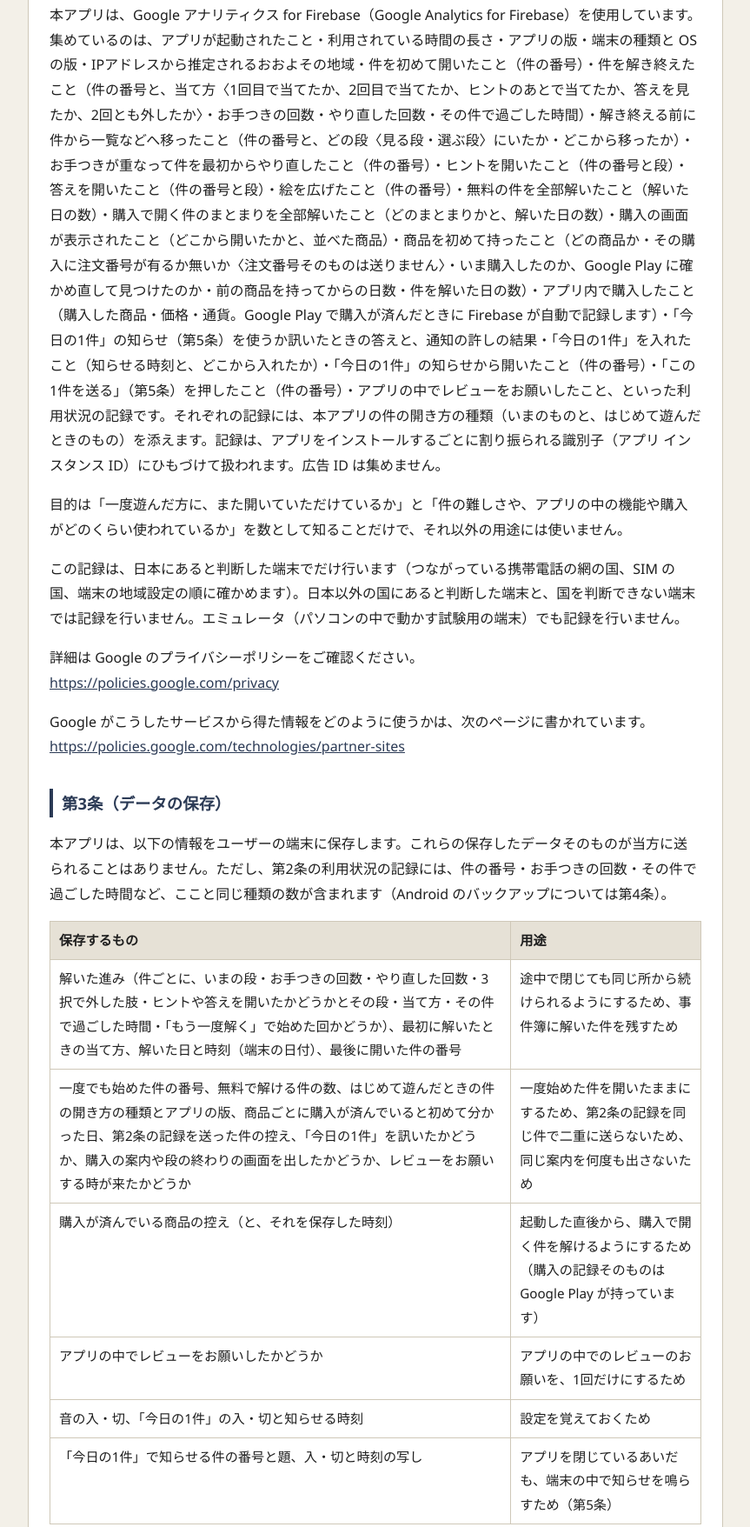
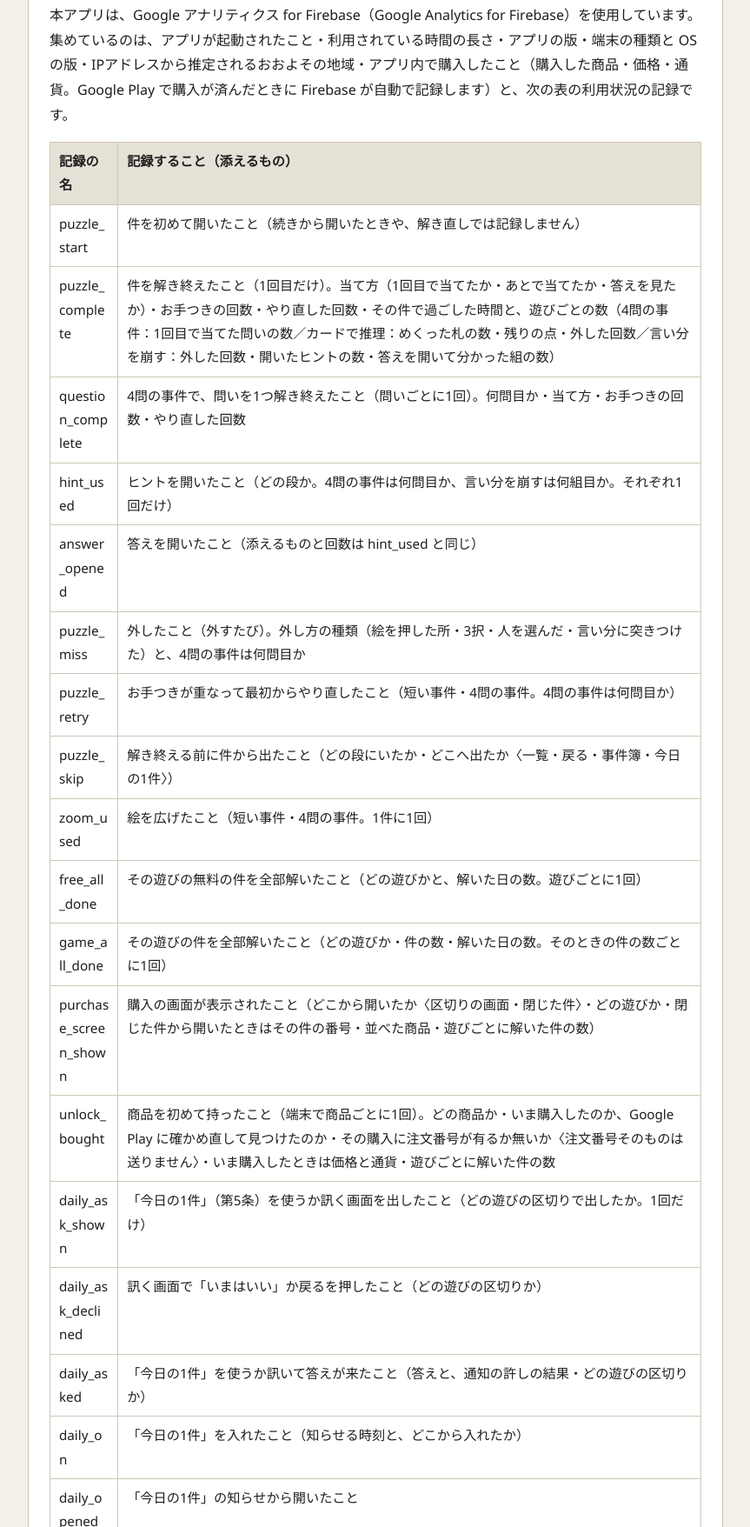
Before and after one commit to cof745/genba-privacy, a plain HTML site: page index.html in a window 1280 px wide. Shown: the part 907-2663 px from the top of the page at 87% size, without its empty margins (208-1071 px from the left). Drawn offline with Linux system fonts and the light colour scheme.

Commit message:
第2条の記録の一覧を、アプリが送る印に合わせる（最終更新日 2026-10-05）
question_complete・puzzle_miss・game_all_done・daily_ask_shown・daily_ask_declined を足し、
もう送っていない段の記録（tier_done）を消した。印ごとの1行の説明を表にした。

Co-Authored-By: Claude Opus 5.5 <noreply@anthropic.com>

```diff
--- a/index.html
+++ b/index.html
@@ -107,7 +107,31 @@
         <p>本アプリ内での購入（アプリ内課金）の手続きは、すべて Google Play が行います。本アプリで買えるのは、1回払いの商品3つです（定期購入はありません）。クレジットカード番号などの支払いの情報は Google Play が直接受け取り、本アプリと当方が受け取ることはありません。本アプリは、購入が済んでいるかどうかを端末の中で Google Play に確かめ、その結果で、購入で開く件（無料で解けるはじめの件より先の件）を解けるようにします（第3条）。本アプリから当方に購入の情報を送ることはありません。なお、購入が済んだことは、第2条の Google アナリティクス for Firebase が利用状況の記録の一部として記録します。</p>
 
         <h2>第2条（利用状況の測定について）</h2>
-        <p>本アプリは、Google アナリティクス for Firebase（Google Analytics for Firebase）を使用しています。集めているのは、アプリが起動されたこと・利用されている時間の長さ・アプリの版・端末の種類と OS の版・IPアドレスから推定されるおおよその地域・件を初めて開いたこと（件の番号）・件を解き終えたこと（件の番号と、当て方〈1回目で当てたか、2回目で当てたか、ヒントのあとで当てたか、答えを見たか、2回とも外したか〉・お手つきの回数・やり直した回数・その件で過ごした時間）・解き終える前に件から一覧などへ移ったこと（件の番号と、どの段〈見る段・選ぶ段〉にいたか・どこから移ったか）・お手つきが重なって件を最初からやり直したこと（件の番号）・ヒントを開いたこと（件の番号と段）・答えを開いたこと（件の番号と段）・絵を広げたこと（件の番号）・無料の件を全部解いたこと（解いた日の数）・購入で開く件のまとまりを全部解いたこと（どのまとまりかと、解いた日の数）・購入の画面が表示されたこと（どこから開いたかと、並べた商品）・商品を初めて持ったこと（どの商品か・その購入に注文番号が有るか無いか〈注文番号そのものは送りません〉・いま購入したのか、Google Play に確かめ直して見つけたのか・前の商品を持ってからの日数・件を解いた日の数）・アプリ内で購入したこと（購入した商品・価格・通貨。Google Play で購入が済んだときに Firebase が自動で記録します）・「今日の1件」の知らせ（第5条）を使うか訊いたときの答えと、通知の許しの結果・「今日の1件」を入れたこと（知らせる時刻と、どこから入れたか）・「今日の1件」の知らせから開いたこと（件の番号）・「この1件を送る」（第5条）を押したこと（件の番号）・アプリの中でレビューをお願いしたこと、といった利用状況の記録です。それぞれの記録には、本アプリの件の開き方の種類（いまのものと、はじめて遊んだときのもの）を添えます。記録は、アプリをインストールするごとに割り振られる識別子（アプリ インスタンス ID）にひもづけて扱われます。広告 ID は集めません。</p>
+        <p>本アプリは、Google アナリティクス for Firebase（Google Analytics for Firebase）を使用しています。集めているのは、アプリが起動されたこと・利用されている時間の長さ・アプリの版・端末の種類と OS の版・IPアドレスから推定されるおおよその地域・アプリ内で購入したこと（購入した商品・価格・通貨。Google Play で購入が済んだときに Firebase が自動で記録します）と、次の表の利用状況の記録です。</p>
+        <table>
+            <tr><th>記録の名</th><th>記録すること（添えるもの）</th></tr>
+            <tr><td>puzzle_start</td><td>件を初めて開いたこと（続きから開いたときや、解き直しでは記録しません）</td></tr>
+            <tr><td>puzzle_complete</td><td>件を解き終えたこと（1回目だけ）。当て方（1回目で当てたか・あとで当てたか・答えを見たか）・お手つきの回数・やり直した回数・その件で過ごした時間と、遊びごとの数（4問の事件：1回目で当てた問いの数／カードで推理：めくった札の数・残りの点・外した回数／言い分を崩す：外した回数・開いたヒントの数・答えを開いて分かった組の数）</td></tr>
+            <tr><td>question_complete</td><td>4問の事件で、問いを1つ解き終えたこと（問いごとに1回）。何問目か・当て方・お手つきの回数・やり直した回数</td></tr>
+            <tr><td>hint_used</td><td>ヒントを開いたこと（どの段か。4問の事件は何問目か、言い分を崩すは何組目か。それぞれ1回だけ）</td></tr>
+            <tr><td>answer_opened</td><td>答えを開いたこと（添えるものと回数は hint_used と同じ）</td></tr>
+            <tr><td>puzzle_miss</td><td>外したこと（外すたび）。外し方の種類（絵を押した所・3択・人を選んだ・言い分に突きつけた）と、4問の事件は何問目か</td></tr>
+            <tr><td>puzzle_retry</td><td>お手つきが重なって最初からやり直したこと（短い事件・4問の事件。4問の事件は何問目か）</td></tr>
+            <tr><td>puzzle_skip</td><td>解き終える前に件から出たこと（どの段にいたか・どこへ出たか〈一覧・戻る・事件簿・今日の1件〉）</td></tr>
+            <tr><td>zoom_used</td><td>絵を広げたこと（短い事件・4問の事件。1件に1回）</td></tr>
+            <tr><td>free_all_done</td><td>その遊びの無料の件を全部解いたこと（どの遊びかと、解いた日の数。遊びごとに1回）</td></tr>
+            <tr><td>game_all_done</td><td>その遊びの件を全部解いたこと（どの遊びか・件の数・解いた日の数。そのときの件の数ごとに1回）</td></tr>
+            <tr><td>purchase_screen_shown</td><td>購入の画面が表示されたこと（どこから開いたか〈区切りの画面・閉じた件〉・どの遊びか・閉じた件から開いたときはその件の番号・並べた商品・遊びごとに解いた件の数）</td></tr>
+            <tr><td>unlock_bought</td><td>商品を初めて持ったこと（端末で商品ごとに1回）。どの商品か・いま購入したのか、Google Play に確かめ直して見つけたのか・その購入に注文番号が有るか無いか〈注文番号そのものは送りません〉・いま購入したときは価格と通貨・遊びごとに解いた件の数</td></tr>
+            <tr><td>daily_ask_shown</td><td>「今日の1件」（第5条）を使うか訊く画面を出したこと（どの遊びの区切りで出したか。1回だけ）</td></tr>
+            <tr><td>daily_ask_declined</td><td>訊く画面で「いまはいい」か戻るを押したこと（どの遊びの区切りか）</td></tr>
+            <tr><td>daily_asked</td><td>「今日の1件」を使うか訊いて答えが来たこと（答えと、通知の許しの結果・どの遊びの区切りか）</td></tr>
+            <tr><td>daily_on</td><td>「今日の1件」を入れたこと（知らせる時刻と、どこから入れたか）</td></tr>
+            <tr><td>daily_opened</td><td>「今日の1件」の知らせから開いたこと</td></tr>
+            <tr><td>share_pressed</td><td>「この1件を送る」（第5条）を押したこと</td></tr>
+            <tr><td>review_asked</td><td>アプリの中でレビューをお願いしたこと（添えるものはありません）</td></tr>
+        </table>
+        <p>件にかかわる記録には、どの遊びか（4問の事件・短い事件・カードで推理・言い分を崩す）と件の番号を添えます。それぞれの記録には、本アプリの件の開き方の種類（いまのものと、はじめて遊んだときのもの）を添えます。記録は、アプリをインストールするごとに割り振られる識別子（アプリ インスタンス ID）にひもづけて扱われます。広告 ID は集めません。</p>
         <p>目的は「一度遊んだ方に、また開いていただけているか」と「件の難しさや、アプリの中の機能や購入がどのくらい使われているか」を数として知ることだけで、それ以外の用途には使いません。</p>
         <p>この記録は、日本にあると判断した端末でだけ行います（つながっている携帯電話の網の国、SIM の国、端末の地域設定の順に確かめます）。日本以外の国にあると判断した端末と、国を判断できない端末では記録を行いません。エミュレータ（パソコンの中で動かす試験用の端末）でも記録を行いません。</p>
         <p>詳細は Google のプライバシーポリシーをご確認ください。<br>
@@ -159,7 +183,7 @@
         <p>NISAKE GAME<br>
         <a href="mailto:nisakegame@gmail.com">nisakegame@gmail.com</a></p>
 
-        <p class="updated">制定日：2026年10月2日<br>最終更新日：2026年10月4日</p>
+        <p class="updated">制定日：2026年10月2日<br>最終更新日：2026年10月5日</p>
     </div>
 </body>
 </html>
```
